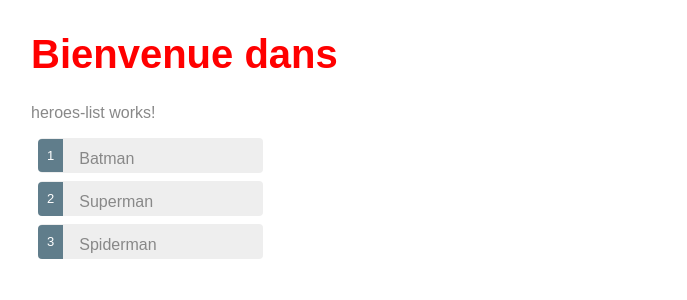
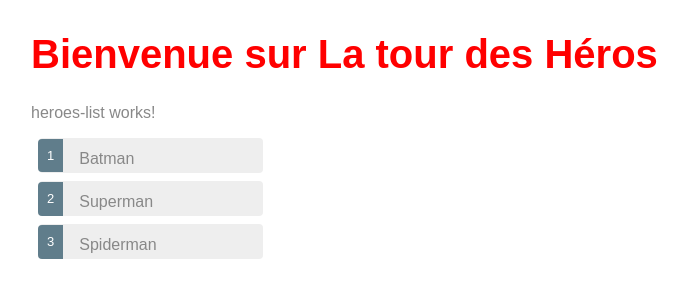
Before and after one commit to emajle/Tour-of-heroes, an Angular app: page / in a window 1280 px wide. Shown: the top 300 px of the page, without its empty margins (1-688 px from the left). Built offline with nearby package versions, Linux system fonts and the light colour scheme.

Commit message:
Add div for display information of Hero

```diff
--- a/src/app/app.component.html
+++ b/src/app/app.component.html
@@ -1,4 +1,4 @@
-<h1 [ngStyle]="titleStyle">Bienvenue dans {{ title }}</h1>
+<h1 [ngStyle]="titleStyle">Bienvenue sur {{ title }}</h1>
 
 <!--
 <h1 [ngStyle]="titleStyle">Bienvenue dans La revue des {{ heroes.length }} héros, {{ username }}</h1>
@@ -19,15 +19,16 @@
 <label for="manager">Username :
   <input type="text" name="manager" id="manager" [(ngModel)]="manager">
 </label><br>
-  <button (click)="manage('add')">Ajouter un héros</button>
-  <button (click)="manage()">Supprimer un héros</button><br>
+  <button (click)="manage('hero', 'add')">Ajouter un héros</button>
+  <button (click)="manage('hero', 'remove')">Supprimer un héros</button><br>
   <button (click)="manage('bad', 'add')">Ajouter un méchant</button>
-  <button (click)="manage('bad')">Supprimer un méchant</button>
+  <button (click)="manage('bad', 'remove')">Supprimer un méchant</button>
 
     <h2>Bad guys :</h2>
     <ul>
       <li *ngFor="let guy of badGuys">{{ guy }}</li>
     </ul>
--->
+  -->
+
     <app-heroes-list></app-heroes-list>
     <!--atention à l'endroit où l'on met l'app selon là où on veut qu'elle apparaisse-->
--- a/src/app/app.component.ts
+++ b/src/app/app.component.ts
@@ -8,9 +8,9 @@ let heroCount = 2;
   styleUrls: ['./app.component.css']
 })
 export class AppComponent {
-  title = '';
+  title = 'La tour des Héros';
   titleStyle = {'font-family' : 'Arial', 'color' : 'red'};
-  //username = 'Anonymous';
+  username = 'Anonymous';
   heroes = [
     "Batman",
     "Catwoman",
@@ -39,12 +39,12 @@ export class AppComponent {
         const index: number = this.badGuys.indexOf(this.manager);
         if (index !== -1){
           this.badGuys.splice(index, 1);
-        }else{
+        }
+      }else{
         const index: number = this.heroes.indexOf(this.manager);
           if (index !== -1){
           this.heroes.splice(index, 1);
           }
-        }
 
       }
     }
--- a/src/app/heroes-list/heroes-list.component.html
+++ b/src/app/heroes-list/heroes-list.component.html
@@ -1,5 +1,10 @@
 <p>heroes-list works!</p>
 
 <ul class="heroes">
-    <li *ngFor="let hero of heroes"><span class="badge">{{ hero.id }}</span> {{ hero.name}}</li>
+    <li *ngFor="let hero of heroes" [class.selected]="selectedHero == hero" (click)= "selectHero(hero)"><span class="badge">{{ hero.id }}</span> {{ hero.name}}</li>
 </ul>
+
+<div *ngIf="selectedHero">
+    <h2>Détails de {{selectedHero.name | uppercase}} : </h2>
+    <div><span>id: </span>{{selectedHero.id}}</div>
+</div>
--- a/src/app/heroes-list/heroes-list.component.ts
+++ b/src/app/heroes-list/heroes-list.component.ts
@@ -8,13 +8,19 @@ import Hero from "../types/hero.type";
 })
 export class HeroesListComponent implements OnInit {
 
-  heroes = [
+  heroes: Hero[] = [
     { id : 1, name :'Batman' },
     { id : 2, name : 'Superman' },
     { id : 3, name : 'Spiderman' },
     ];
+
+  selectedHero!:  Hero;
+
   constructor() { }
 
+  selectHero(hero: Hero){
+    this.selectedHero = hero;
+  }
   ngOnInit(): void {
   }
 
```
